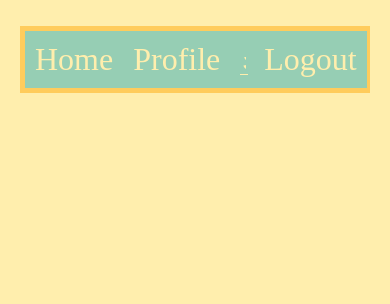
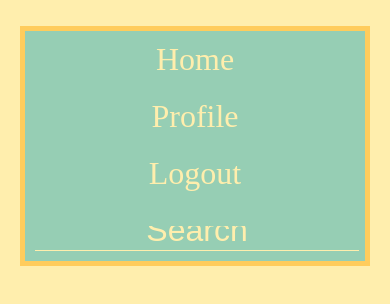
Before and after one commit to zacharyboelter/navbar, a plain HTML site: page index.html in a window 390 px wide. Drawn offline with Linux system fonts and the light colour scheme.

Commit message:
flex and responsive

```diff
--- a/index.css
+++ b/index.css
@@ -6,3 +6,29 @@
 .search {
     flex: 1;
 }
+
+.search > input {
+    font-size: .5em;
+    padding-bottom: 5px;
+}
+
+@media all and (max-width: 800px) {
+    .container {
+        flex-wrap: wrap;
+    }
+    .container > li {
+        flex: 1 1 50%;
+    }
+    .search > input {
+        text-align: center;
+    }
+}
+
+@media all and (max-width: 600px) {
+    .container > li {
+        flex: 1 1 100%;
+    }
+    .search {
+        order: 1;
+    }
+}
```
